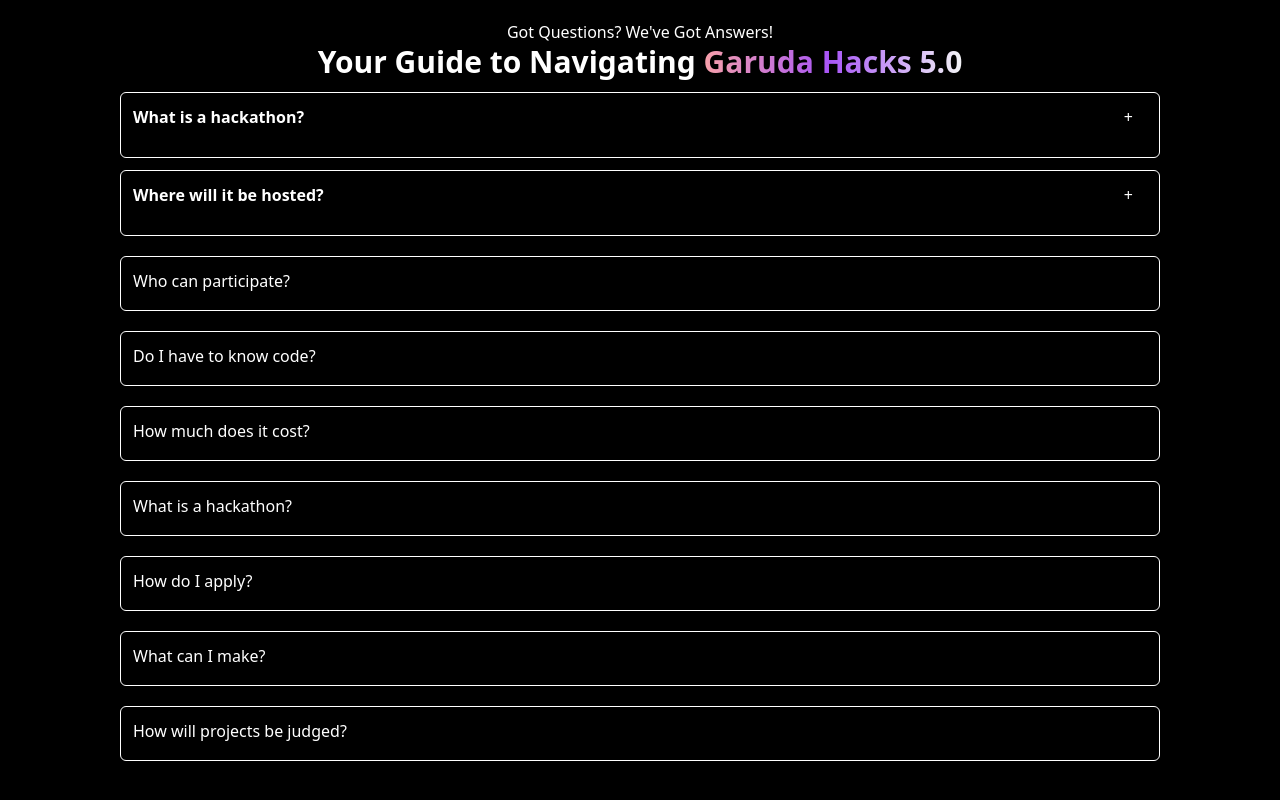
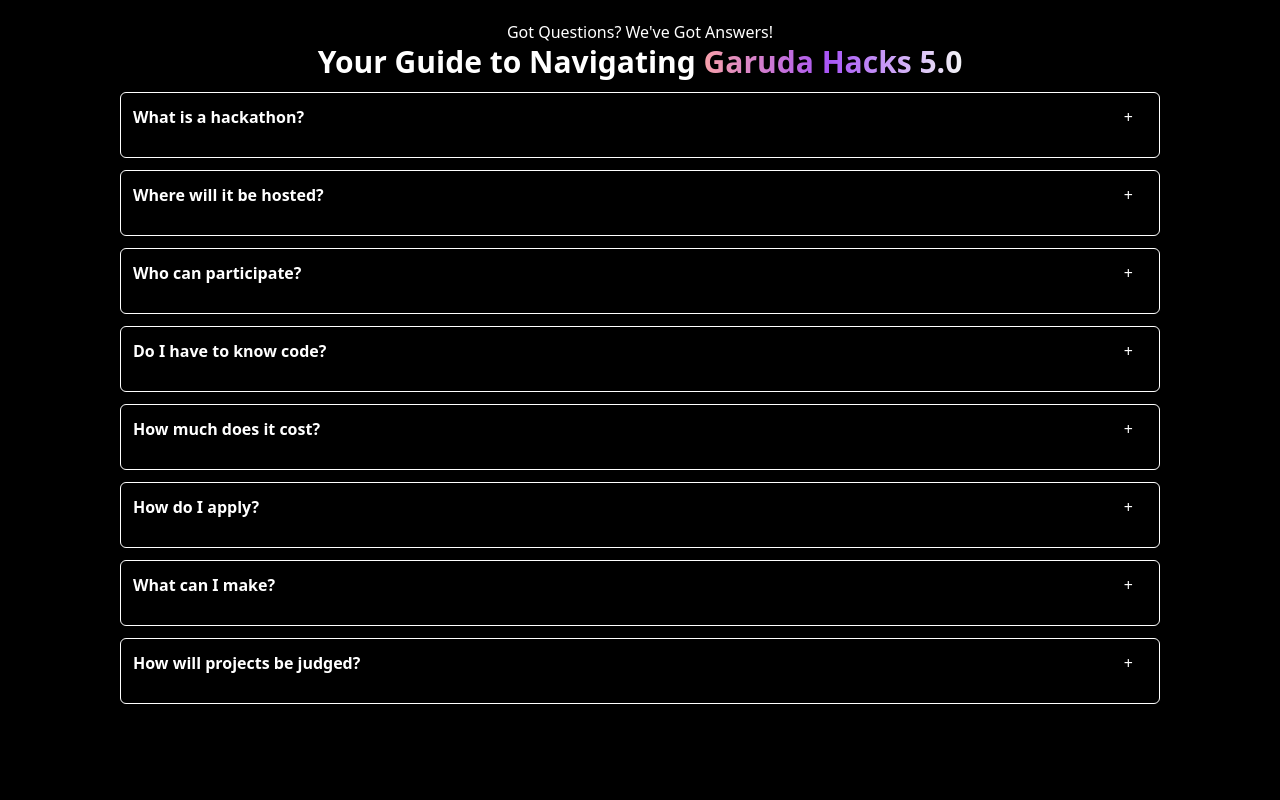
Before and after one commit to AAK05/GH5-Test, a Next.js app: page / in a window 1280 px wide. Shown: the part 812-1612 px from the top of the page. Built offline with nearby package versions, Linux system fonts and the light colour scheme.

Commit message:
Added all FAQs to accordion

```diff
--- a/src/app/components/FAQs.tsx
+++ b/src/app/components/FAQs.tsx
@@ -14,7 +14,6 @@
                 <span className="text-transparent bg-clip-text bg-gradient-to-r from-red-300 via-purple-500 to-gray-100"> Garuda Hacks 5.0</span>
             </h2>
 
-
             <div className="flex w-10/12 lg:w-[1040px] mx-auto mt-3 pl-3 pb-3 py-3 rounded-md border border-white  hover:bg-slate-900">
                 <Accordion title="What is a hackathon?" answer="A hackathon is a programming competition in which competitors use technology to build innovative projects within 36 hours. There will be opportunities to win cool prizes, learn from our key-note speakers, and network with our sponsors."/>
             </div>
@@ -23,40 +22,28 @@
                 <Accordion title="Where will it be hosted?" answer="Universitas Multimedia Nusantara (UMN) Indonesia"/>
             </div>
 
-            <div className="flex justify-center my-5">
-            <div className="w-[1040px] h-[55px] rounded-md border border-white text-white pl-3 pb-3 py-3 hover:bg-slate-900">
-                Who can participate?
+            <div className="flex w-10/12 lg:w-[1040px] mx-auto mt-3 pl-3 pb-3 py-3 rounded-md border border-white  hover:bg-slate-900">
+                <Accordion title="Who can participate?" answer="Everyone can participate! We encourage anyone who is interested in learning more about hackathons, programming, and the tech industry to join Garuda Hacks!"/>
             </div>
+
+            <div className="flex w-10/12 lg:w-[1040px] mx-auto mt-3 pl-3 pb-3 py-3 rounded-md border border-white  hover:bg-slate-900">
+                <Accordion title="Do I have to know code?" answer="Nope! You can learn along the way or team up with experienced programmers. Skills such as designing, business planning, and others are all going to impact the projects in various ways!"/>
             </div>
-            <div className="flex justify-center my-5">
-            <div className="w-[1040px] h-[55px] rounded-md border border-white text-white pl-3 pb-3 py-3 hover:bg-slate-900">
-                Do I have to know code?
+
+            <div className="flex w-10/12 lg:w-[1040px] mx-auto mt-3 pl-3 pb-3 py-3 rounded-md border border-white  hover:bg-slate-900">
+                <Accordion title="How much does it cost?" answer="Nothing at all! However, food and transportation is not included."/>
             </div>
+
+            <div className="flex w-10/12 lg:w-[1040px] mx-auto mt-3 pl-3 pb-3 py-3 rounded-md border border-white  hover:bg-slate-900">
+                <Accordion title="How do I apply?" answer="You can apply as an individual or as a team (up to 4 participants max). If you are looking for teammates, you can form teams with other participating hackers at the start of the event. Don't worry, we will help you pair up with other hackers!"/>
             </div>
-            <div className="flex justify-center my-5">
-            <div className="w-[1040px] h-[55px] rounded-md border border-white text-white pl-3 pb-3 py-3 hover:bg-slate-900">
-                How much does it cost?
+
+            <div className="flex w-10/12 lg:w-[1040px] mx-auto mt-3 pl-3 pb-3 py-3 rounded-md border border-white  hover:bg-slate-900">
+                <Accordion title="What can I make?" answer="We welcome all software and hardware hacks that align with our tracks. We will accept no-code alternatives as a hack, however we do not have a separate judging criteria specifically tailored to it."/>
             </div>
-            </div>
-            <div className="flex justify-center my-5">
-            <div className="w-[1040px] h-[55px] rounded-md border border-white text-white pl-3 pb-3 py-3 hover:bg-slate-900">
-                What is a hackathon?
-            </div>
-            </div>
-            <div className="flex justify-center my-5">
-            <div className="w-[1040px] h-[55px] rounded-md border border-white text-white pl-3 pb-3 py-3 hover:bg-slate-900">
-                How do I apply?
-            </div>
-            </div>
-            <div className="flex justify-center my-5">
-            <div className="w-[1040px] h-[55px] rounded-md border border-white text-white pl-3 pb-3 py-3 hover:bg-slate-900">
-                What can I make?
-            </div>
-            </div>
-            <div className="flex justify-center my-5">
-            <div className="w-[1040px] h-[55px] rounded-md border border-white text-white pl-3 pb-3 py-3 hover:bg-slate-900">
-                How will projects be judged?
-            </div>
+
+            <div className="flex w-10/12 lg:w-[1040px] mx-auto mt-3 pl-3 pb-3 py-3 rounded-md border border-white  hover:bg-slate-900">
+                <Accordion title="How will projects be judged?" answer="Projects will be judged based on originality, (un)conventionality, practicality and scalability. We are looking for projects that bring awareness to issues that not many people are currently trying to solve, while still having the potential to scale."/>
             </div>
         </main>
     )
```
